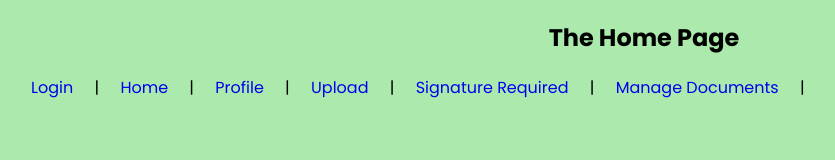
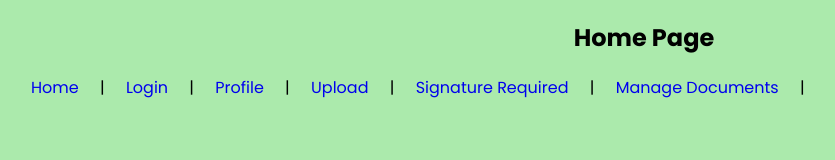
Before and after one commit to jamesolesen911/179-StingerSign, a React (Create React App) app in the folder stingersign/: page /homepage in a window 1280 px wide. Shown: the top 160 px of the page, without its empty margins (6-841 px from the left). Built offline with nearby package versions, Linux system fonts and the light colour scheme.

Commit message:
edited top links

```diff
--- a/stingersign/src/components/Homepage.js
+++ b/stingersign/src/components/Homepage.js
@@ -5,10 +5,10 @@ export default function Homepage() {
 
   return (
     <div>
-      <h2> The Home Page </h2>
+      <h2> Home Page </h2>
 
+      <Link to="/homepage"style={{textDecoration:"none"}}>Home</Link> |{" "}
       <Link to="/"style={{textDecoration:"none"}}>Login</Link> |{" "}
-      <Link to="/homepage"style={{textDecoration:"none"}}>Home</Link> |{" "}
       <Link to="/profile"style={{textDecoration:"none"}}>Profile</Link> |{" "}
       <Link to="/upload"style={{textDecoration:"none"}}>Upload</Link> |{" "}
       <Link to="/signature"style={{textDecoration:"none"}}>Signature Required</Link> |{" "}
--- a/stingersign/src/components/ManageDocumentPage.js
+++ b/stingersign/src/components/ManageDocumentPage.js
@@ -9,8 +9,8 @@ export default function ManageDocumentPage() {
       <main style={{ padding: "1rem 0" }}>
 
         <h2>Manage Documents</h2>
+        <Link to="/homepage"style={{textDecoration:"none"}}>Home</Link> |{" "}
         <Link to="/"style={{textDecoration:"none"}}>Login</Link> |{" "}
-        <Link to="/homepage"style={{textDecoration:"none"}}>Home</Link> |{" "}
         <Link to="/profile"style={{textDecoration:"none"}}>Profile</Link> |{" "}
         <Link to="/upload"style={{textDecoration:"none"}}>Upload</Link> |{" "}
         <Link to="/signature"style={{textDecoration:"none"}}>Signature Required</Link> |{" "}
--- a/stingersign/src/components/signature.js
+++ b/stingersign/src/components/signature.js
@@ -8,8 +8,8 @@ export default function Signature() {
       <main style={{ padding: "1rem 0" }}>
         <h2>Signature Required</h2>
 
+        <Link to="/homepage"style={{textDecoration:"none"}}>Home</Link> |{" "}
         <Link to="/"style={{textDecoration:"none"}}>Login</Link> |{" "}
-        <Link to="/homepage"style={{textDecoration:"none"}}>Home</Link> |{" "}
         <Link to="/profile"style={{textDecoration:"none"}}>Profile</Link> |{" "}
         <Link to="/upload"style={{textDecoration:"none"}}>Upload</Link> |{" "}
         <Link to="/signature"style={{textDecoration:"none"}}>Signature Required</Link> |{" "}
```
